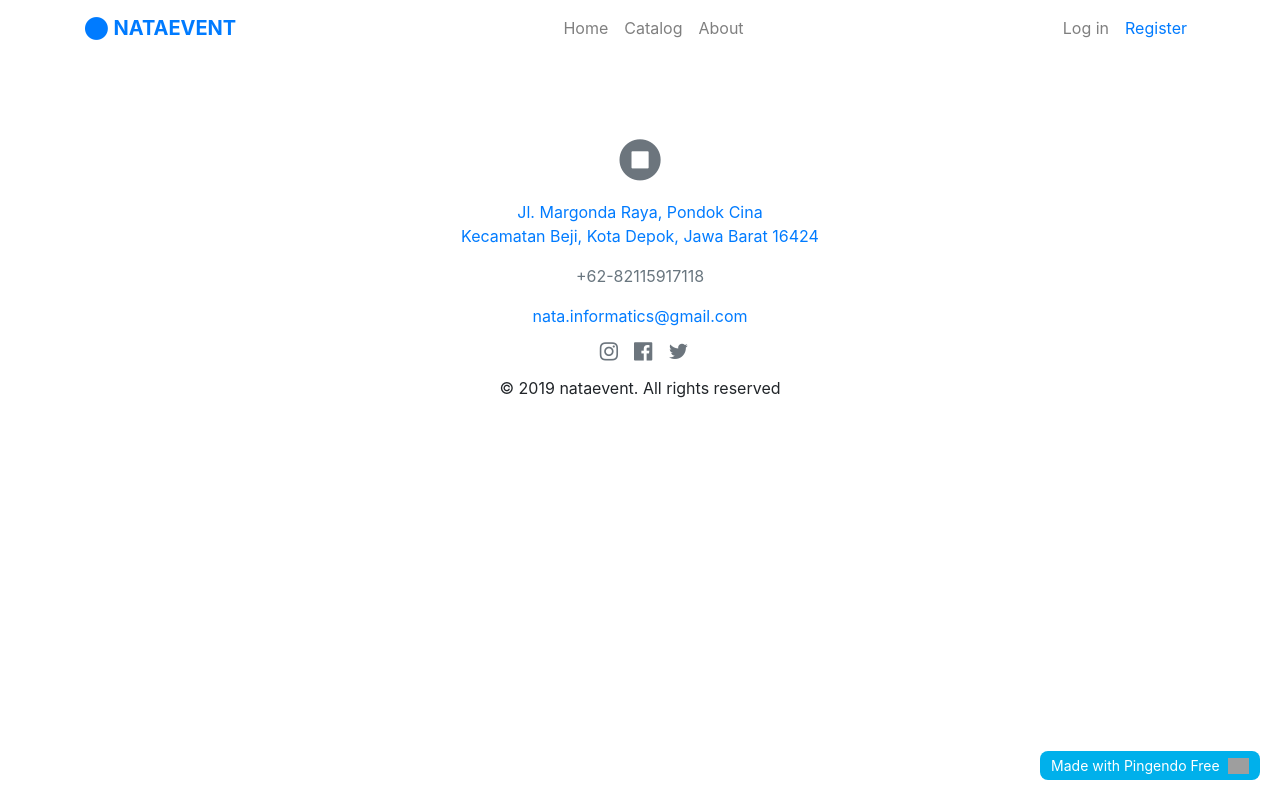
After one commit to nata-informatics/nata-web, a Django app: template nataweb/base/templates/base-azhar.html in a window 1280 px wide. The commit adds this page. Run offline with Django 3.2, Linux system fonts and the light colour scheme; the template is opened without the code that fills it, so the values that code supplies are empty; parts of the project's set-up code (start-up, migrations or seed data) failed here and were passed over; some libraries are stand-ins or nearby versions; grey boxes are pictures that could not be loaded.

Commit message:
Update base

```diff
--- /dev/null
+++ b/nataweb/base/templates/base-azhar.html
@@ -0,0 +1,31 @@
+{% load static %}
+<!DOCTYPE html>
+<html>
+
+<head>
+  <meta charset="utf-8">
+  <meta name="viewport" content="width=device-width, initial-scale=1">
+  <link rel="stylesheet" href="https://cdnjs.cloudflare.com/ajax/libs/font-awesome/4.7.0/css/font-awesome.min.css" type="text/css">
+  <link rel="stylesheet" href="https://static.pingendo.com/bootstrap/bootstrap-4.3.1.css">
+  <title>
+    {% block title %}
+    {% endblock %}
+  </title>
+</head>
+
+<body>
+  {% include "header-azhar.html" %}
+  <div class="py-3">
+    <div class="container">
+      {% block content %}
+      {% endblock %}
+    </div>
+  </div>
+  {% include "footer-azhar.html"%}
+  <script src="https://code.jquery.com/jquery-3.3.1.slim.min.js" integrity="sha384-q8i/X+965DzO0rT7abK41JStQIAqVgRVzpbzo5smXKp4YfRvH+8abtTE1Pi6jizo" crossorigin="anonymous"></script>
+  <script src="https://cdnjs.cloudflare.com/ajax/libs/popper.js/1.14.6/umd/popper.min.js" integrity="sha384-wHAiFfRlMFy6i5SRaxvfOCifBUQy1xHdJ/yoi7FRNXMRBu5WHdZYu1hA6ZOblgut" crossorigin="anonymous" style=""></script>
+  <script src="https://stackpath.bootstrapcdn.com/bootstrap/4.3.1/js/bootstrap.min.js" integrity="sha384-JjSmVgyd0p3pXB1rRibZUAYoIIy6OrQ6VrjIEaFf/nJGzIxFDsf4x0xIM+B07jRM" crossorigin="anonymous"></script>
+  <pingendo onclick="window.open('https://pingendo.com/', '_blank')" style="cursor:pointer;position: fixed;bottom: 20px;right:20px;padding:4px;background-color: #00b0eb;border-radius: 8px; width:220px;display:flex;flex-direction:row;align-items:center;justify-content:center;font-size:14px;color:white">Made with Pingendo Free&nbsp;&nbsp;<img src="https://pingendo.com/site-assets/Pingendo_logo_big.png" class="d-block" alt="Pingendo logo" height="16"></pingendo>
+</body>
+
+</html>
--- /dev/null
+++ b/nataweb/base/templates/footer-azhar.html
@@ -0,0 +1,25 @@
+<footer>
+    <div class="row pt-5">
+        <div class="col-md-12 text-center"> <i class="d-block fa fa-stop-circle mb-3 text-muted fa-3x"></i>
+            <p> <a href="https://www.google.com/maps/place/University+of+Indonesia/@-6.3627638,106.8248595,17z/data=!4m8!1m2!2m1!1suniversitas+indonesia!3m4!1s0x2e69ec1a804e8b85:0xd7bf80e1977cea07!8m2!3d-6.3627638!4d106.8270482" target="_blank"> Jl. Margonda Raya, Pondok Cina <br>Kecamatan Beji, Kota Depok, Jawa Barat 16424</a> </p>
+            <p style="color: #69767F"> +62-82115917118 </p>
+            <p class="mb-0"> <a href="mailto:nata.informatics@gmail.com">nata.informatics@gmail.com</a> </p>
+        </div>
+    </div>
+    <div class="row">
+        <div class="col-md-12 d-flex align-items-center justify-content-center my-3">
+            <a href="https://www.instagram.com/nataevent/">
+            <i class="d-block fa fa-instagram text-muted fa-lg mx-2"></i>
+            </a> <a href="https://web.facebook.com/Nataevent-2265607343504901/">
+            <i class="d-block fa fa-facebook-official text-muted fa-lg mx-2"></i>
+            </a> <a href="https://twitter.com/NATABright">
+            <i class="d-block fa fa-twitter text-muted fa-lg ml-2"></i>
+            </a>
+        </div>
+    </div>
+    <div class="row">
+        <div class="col-md-12 text-center">
+            <p class="mb-0">© 2019 nataevent. All rights reserved</p>
+        </div>
+    </div>
+</footer>
--- /dev/null
+++ b/nataweb/base/templates/header-azhar.html
@@ -0,0 +1,29 @@
+<header>
+    <nav class="navbar navbar-expand-md navbar-light">
+        <div class="container"> <button class="navbar-toggler navbar-toggler-right border-0" type="button" data-toggle="collapse" data-target="#navbar6">
+            <span class="navbar-toggler-icon"></span>
+          </button>
+          <div class="collapse navbar-collapse" id="navbar6"> <a class="navbar-brand text-primary d-none d-md-block" href="#">
+              <i class="fa d-inline fa-lg fa-circle"></i>
+              <b>NATAEVENT</b>
+            </a>
+            <ul class="navbar-nav mx-auto">
+              <li class="nav-item"> <a class="nav-link" href="#">Home</a> </li>
+              <li class="nav-item"> <a class="nav-link" href="#">Catalog</a> </li>
+              <li class="nav-item"> <a class="nav-link" href="#">About</a> </li>
+            </ul>
+            {% if user.is_authenticated %}
+            <ul class="navbar-nav">
+              <li class="nav-item"><a class="nav-link text-primary">Hello {{user.username}}!</a></li>
+              <li class="nav-item"><a class="nav-link text-primary" href="/home/logout/">Log out</a></li>
+            </ul>
+            {% else %}
+            <ul class="navbar-nav">
+                <li class="nav-item"> <a class="nav-link" href="/accounts/login/">Log in</a> </li>
+                <li class="nav-item"> <a class="nav-link text-primary" href="#">Register</a> </li>
+            </ul>
+            {% endif %}
+          </div>
+        </div>
+      </nav>
+</header>
--- a/nataweb/global_templates/registration/login.html
+++ b/nataweb/global_templates/registration/login.html
@@ -1,4 +1,4 @@
-{% extends 'base.html' %}
+{% extends 'base-azhar.html' %}
 {% load static %}
 
 {% block title %}
--- a/nataweb/home/templates/home.html
+++ b/nataweb/home/templates/home.html
@@ -1,4 +1,7 @@
-{% extends 'base.html' %}
+{% extends 'base-azhar.html' %}
+{% block title %}
+home
+{% endblock %}
 
 {% block content %}
   <div class="row">
--- a/nataweb/nataweb/settings.py
+++ b/nataweb/nataweb/settings.py
@@ -142,4 +142,4 @@ PROJECT_ROOT = os.path.dirname(os.path.abspath(__file__))
 STATIC_ROOT = os.path.join(PROJECT_ROOT, 'static')
 STATIC_URL = '/static/'
 STATICFILES_DIRS = ['base/static/', 'vendor/static/']
-STATICFILES_STORAGE = 'whitenoise.storage.CompressManifestStaticFilesStrorage'
+STATICFILES_STORAGE = 'whitenoise.storage.CompressedManifestStaticFilesStorage'
```
Also changed, not shown: nataweb/base/templates/Base.html (deleted, +0 -68 lines).
